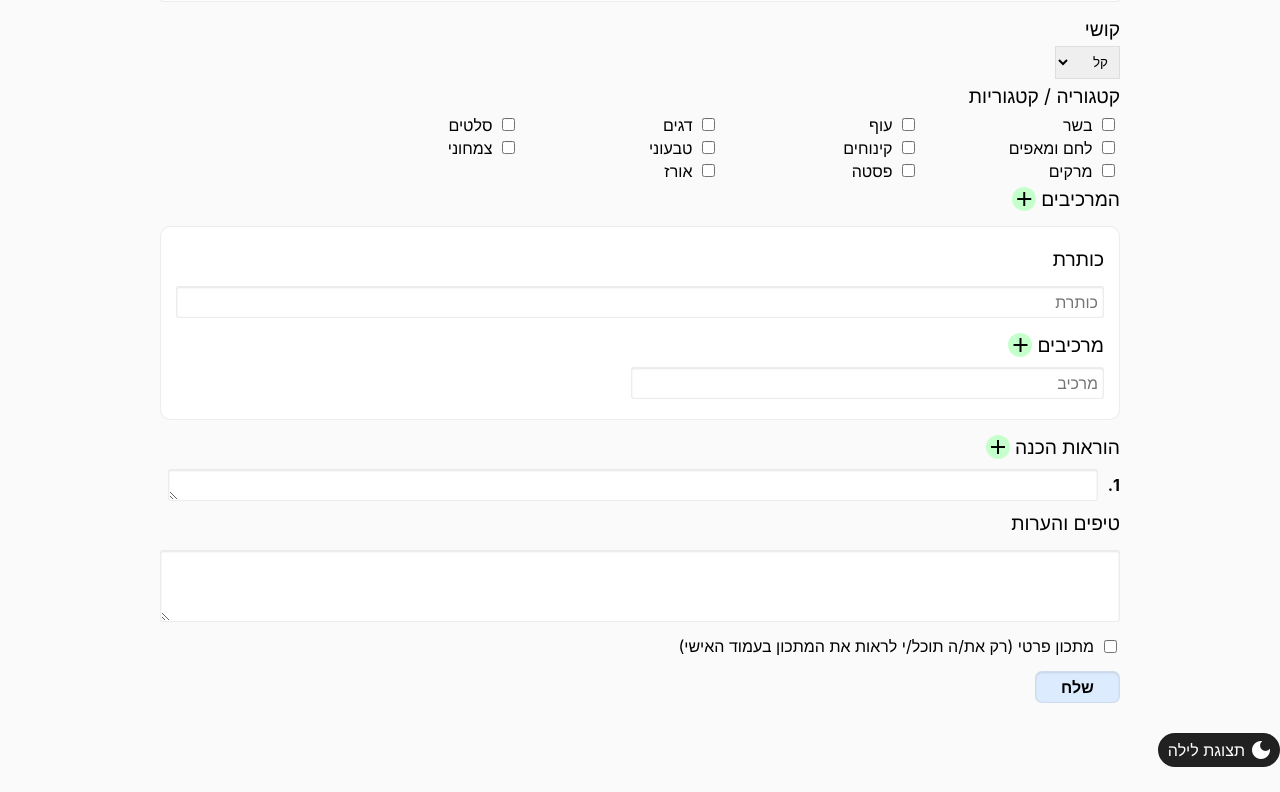
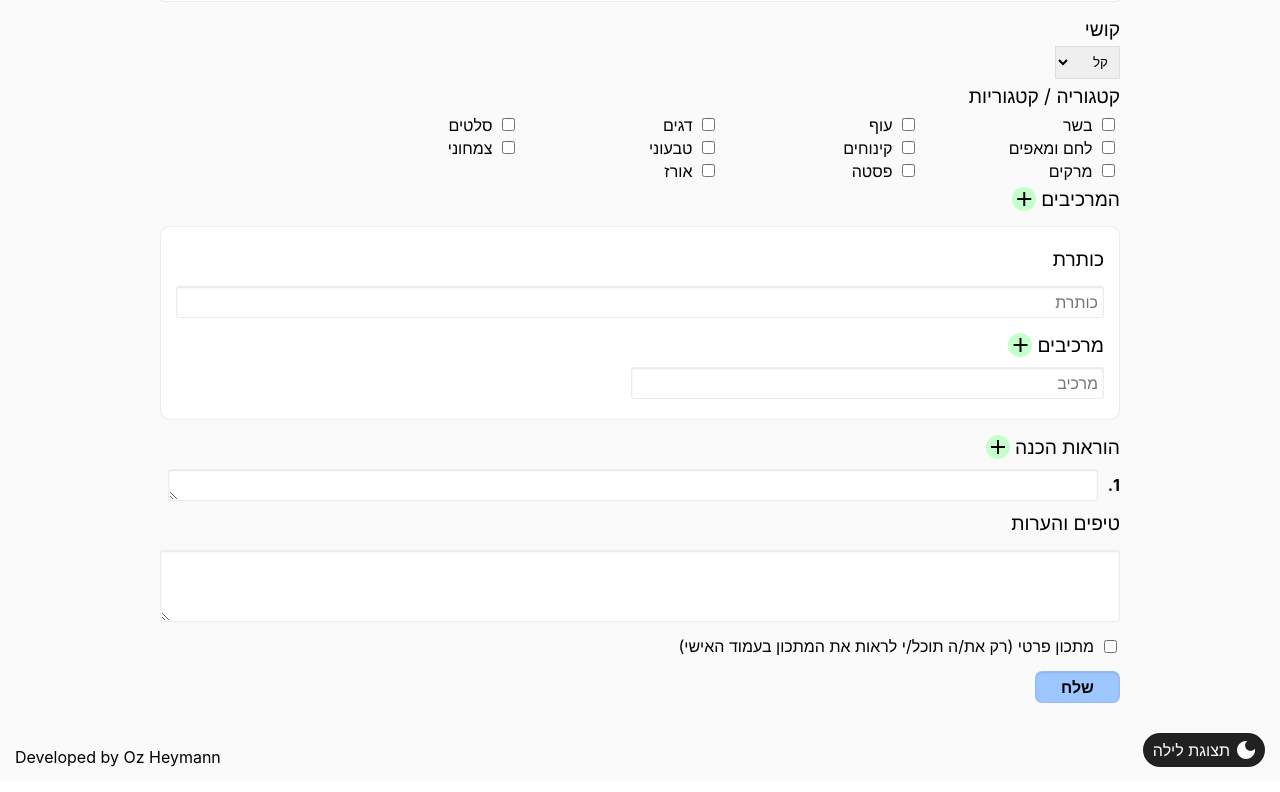
Before and after one commit to ozhey/recipe-book, a Next.js app: page /new-recipe in a window 1280 px wide. Shown: the part 1057-1849 px from the top of the page. Built offline with nearby package versions, Linux system fonts and the light colour scheme; no server answers.

Commit message:
fixed color & hover issues, added credit

```diff
--- a/components/Footer.js
+++ b/components/Footer.js
@@ -1,5 +1,6 @@
 import styles from '../styles/Footer.module.css'
 import { useAppContext } from '../context/state';
+import Link from 'next/link'
 
 const Footer = () => {
     const { theme, setTheme } = useAppContext();
@@ -26,6 +27,9 @@
     return (
         <footer className={styles['container']}>
             {button}
+            <Link href='https://www.linkedin.com/in/oz-heymann'>
+                <div className={styles['credit']}>Developed by Oz Heymann</div>
+            </Link>
         </footer>
     )
 }
--- a/pages/index.js
+++ b/pages/index.js
@@ -63,14 +63,13 @@
     const { db } = await connectToDatabase();
     const collection = db.collection('recipes');
     const projection = { title: 1, description: 1, rating: 1, reviews: 1, name: 1, difficulty: 1, workTime: 1, image: 1 }
-    const mongoQuery = {private: false};
+    const mongoQuery = { private: false };
     if (s) {
         mongoQuery['$text'] = { $search: s }
     }
     if (c) {
         mongoQuery[`category.${c}`] = true;
     }
-    console.log(mongoQuery);
     let recipes = await collection.find(mongoQuery).project(projection).toArray();
     recipes = JSON.parse(JSON.stringify(recipes));
     return {
--- a/styles/Footer.module.css
+++ b/styles/Footer.module.css
@@ -1,6 +1,8 @@
 .container {
+    display: flex;
+    align-items: flex-end;
     background-color: var(--background);
-    padding: 10px 0px;
+    padding: 10px 15px 15px;
     width: 100%;
 }
 
@@ -9,5 +11,9 @@
     align-items: center;
     padding: 5px 7px 5px 10px;
     border-radius: 30px;
-    margin-bottom: 15px;
 }
+
+.credit {
+    cursor: pointer;
+    margin-right: auto;
+}
--- a/styles/Home.module.css
+++ b/styles/Home.module.css
@@ -46,6 +46,10 @@
     padding: 3px 7px;
 }
 
+.clear:hover {
+    background-color: var(--primary-hover);
+}
+
 @media only screen and (max-width: 768px) {
     .h1 {
         font-size: 2.3rem;
--- a/styles/globals.css
+++ b/styles/globals.css
@@ -5,8 +5,8 @@
 .light {
   --background: #fafafa;
   --surface: #ffffff;
-  --primary: #ddebff;
-  --primary-hover: #d4e6ff;
+  --primary: #9ec6ff;
+  --primary-hover: #aed0ff;
   --secondary: #e4faf4;
   --on-background: #000000;
   --on-surface: #000000;
```
Also changed, not shown: styles/SearchBox.module.css (+2 -8 lines).
